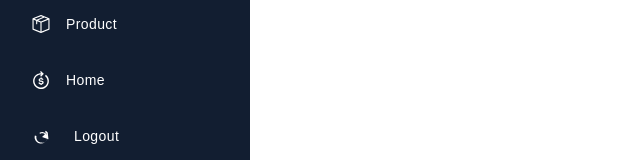
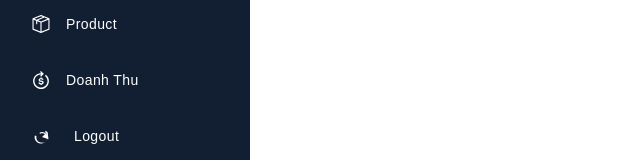
Before and after one commit to 0327284001/DATN_FE, a React (Create React App) app: page /admin in a window 1280 px wide. Shown: the part 203-363 px from the top of the page, without its empty margins (0-640 px from the left). Built offline with nearby package versions, Linux system fonts and the light colour scheme; sample sign-in values are in the browser's storage.

Commit message:
nam commit fix loi image

```diff
--- a/src/components/admin/Navbar.tsx
+++ b/src/components/admin/Navbar.tsx
@@ -123,7 +123,7 @@ const Navbar = (props: Props) => {
             data-original="#000000"
           />
         </svg>
-        <span>Home</span>
+        <span>Doanh Thu</span>
       </NavLink>
     </li>
     <li>
--- a/src/components/admin/add.tsx
+++ b/src/components/admin/add.tsx
@@ -100,17 +100,17 @@ const Add = (props: Props) => {
         <Form form={form} initialValues={{ category: "1" }} onFinish={onFinish}>
           <div>
             <label className="mb-2 text-2xl text-black block">
-              Coffee name:
+              Name:
             </label>
             <Form.Item
               name="name"
               rules={[
-                { required: true, message: "Please input your Coffeename!" },
+                { required: true, message: "Please input your Name!" },
               ]}
             >
               <Input
                 className="pr-4 pl-14 py-3 text-sm text-black rounded bg-white border border-gray-400 w-full outline-[#333]"
-                placeholder="Enter Coffee name"
+                placeholder="Enter Name"
               />
             </Form.Item>
           </div>
```
